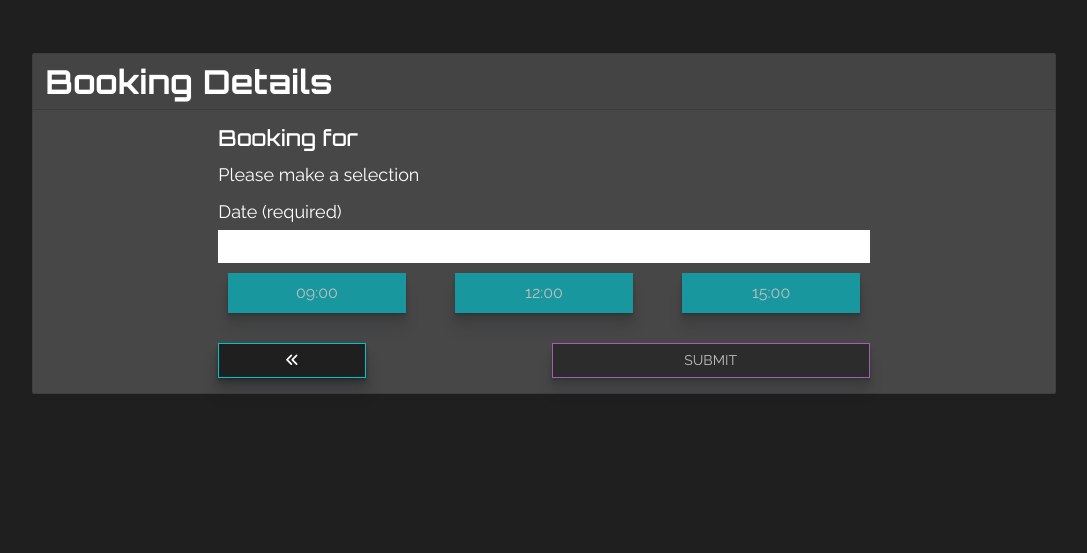
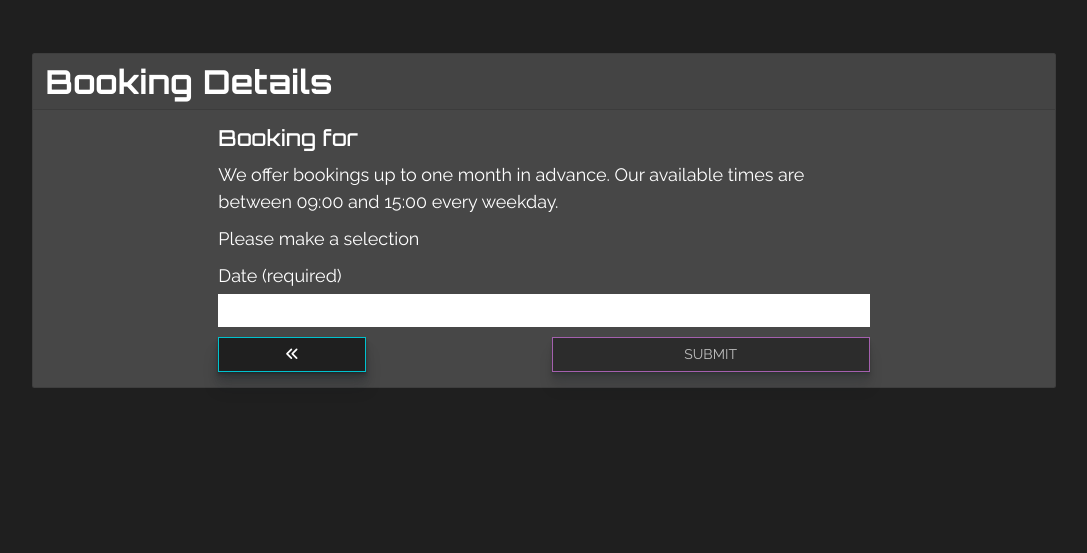
Before and after one commit to asdfractal/yggdrasil-labs, a Django app: template bookings/templates/bookings/create_booking.html in a window 1280 px wide. Shown: the part 91-644 px from the top of the page, without its empty margins (96-1183 px from the left). Run offline with Django 4.2, Linux system fonts and the light colour scheme; the template is opened without the code that fills it: values that come from a table or form of the project are taken from there, others are empty; some libraries are stand-ins or nearby versions.

Commit message:
add error element and info text to template, reset time input value on date change

```diff
--- a/bookings/templates/bookings/create_booking.html
+++ b/bookings/templates/bookings/create_booking.html
@@ -11,6 +11,9 @@
 			<div class="row">
 				<div class="col-12 col-lg-8 offset-lg-2">
 					<h4 class="mb-3">Booking for {{ booking_item }}</h4>
+					<p class="mb-3">We offer bookings up to one month in advance. Our available times are between 09:00
+						and 15:00
+						every weekday.</p>
 					{% if booking.booking_time %}
 					<p>Your booking is at {{ booking.booking_time|date:"D, d M, Y - h:ia" }}</p>
 					{% else %}
@@ -23,7 +26,7 @@
 						{% csrf_token %}
 						{{ form.booking_date | as_crispy_field }}
 						{{ form.booking_time | as_crispy_field }}
-						<div class="row booking-times__wrapper mb-5">
+						<div class="row booking-times__wrapper mb-5 d-none">
 							<div class="col-4 text-center">
 								<button class="btn button-primary button-booking-time" id="09" type="button"
 									disabled>09:00</button>
@@ -35,6 +38,9 @@
 							<div class="col-4 text-center">
 								<button class="btn button-primary button-booking-time" id="15" type="button"
 									disabled>15:00</button>
+							</div>
+							<div class="col-12 pt-3">
+								<p id="bookingErrors"></p>
 							</div>
 						</div>
 						<div class="row">
```
